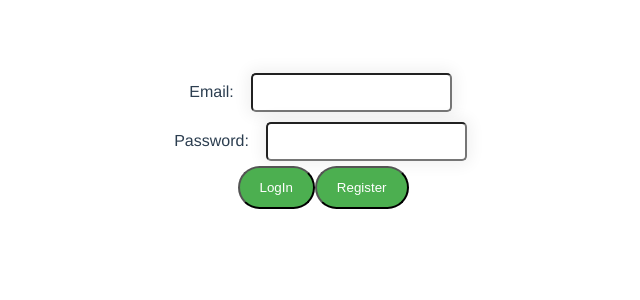
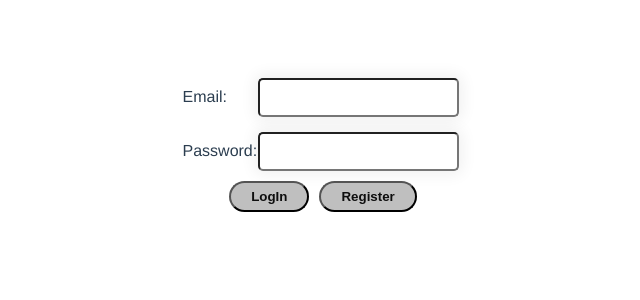
Before and after one commit to il8q/CitrusTestTask, a Vue app in the folder CheckListApplication/: page / in a window 1280 px wide. Shown: the top 300 px of the page, without its empty margins (317-957 px from the left). Built offline with nearby package versions, Linux system fonts and the light colour scheme.

Commit message:
Поправлено оформление страницы авторизации

```diff
--- a/CheckListApplication/src/views/Login.vue
+++ b/CheckListApplication/src/views/Login.vue
@@ -2,16 +2,43 @@
   <div class="login">
     <div>
       <form @submit.prevent="submit">
-        <div>
-          <label for="email">Email:</label>
-          <input type="text" name="email" v-model="form.email" />
+        <div class="field-container to-center">
+          <div class="field-container m-tb-5">
+            <div class="field-name inline-block on-left-side m-r-0" for="email">
+              Email:
+            </div>
+            <li class="inline-block on-right-side">
+              <input
+                type="text"
+                name="email"
+                v-model="form.email"
+               />
+            </li>
+
+          </div>
+          <div class="field-container m-tb-5">
+            <div class="field-name inline-block on-left-side m-r-0" for="password">Password:</div>
+            <div class="inline-block on-right-side">
+              <input
+                 type="password"
+                 name="password"
+                 v-model="form.password"
+               />
+            </div>
+
+          </div>
         </div>
-        <div>
-          <label for="password">Password:</label>
-          <input type="password" name="password" v-model="form.password" />
-        </div>
-        <button type="submit" @click="submit">LogIn</button>
-        <button type="submit" @click="register">Register</button>
+
+        <button
+          class="m-lr-5"
+          type="submit"
+          @click.prevent="submit"
+        >LogIn</button>
+        <button
+          class="m-lr-5"
+          type="submit"
+          @click.prevent="register"
+         >Register</button>
       </form>
       <p v-if="showError" id="error">{{ }}</p>
     </div>
@@ -59,21 +86,53 @@ export default {
   box-sizing: border-box;
 }
 
-label {
+.field-container {
+  width: 350px;
+}
+
+.field-name {
   padding: 12px 12px 12px 0;
-  display: inline-block;
+  width: 20%;
 }
 
 button[type="submit"] {
-  background-color: #4caf50;
-  color: white;
-  padding: 12px 20px;
+  background-color: #bfbfbf;
+  color: #0e0e0e;
+  padding: 6px 20px;
   cursor: pointer;
   border-radius: 30px;
+  font-weight : bold ;
 }
 
 button[type="submit"]:hover {
   background-color: #45a049;
+}
+
+.on-left-side {
+  text-align: left;
+}
+
+.on-right-side {
+  text-align: right;
+}
+
+.to-center {
+    margin-left: auto;
+    margin-right: auto;
+}
+
+.m-lr-5 {
+  margin-left: 5px;
+  margin-right: 5px;
+}
+
+.m-tb-5 {
+  margin-top: 5px;
+  margin-bottom: 5px;
+}
+
+.m-r-0 {
+  margin-right: 0px;
 }
 
 input {
@@ -82,6 +141,10 @@ input {
   padding: 10px;
   border-radius: 5px;
 }
+
+.inline-block{
+  display: inline-block;
+}
 #error {
   color: red;
 }
```
